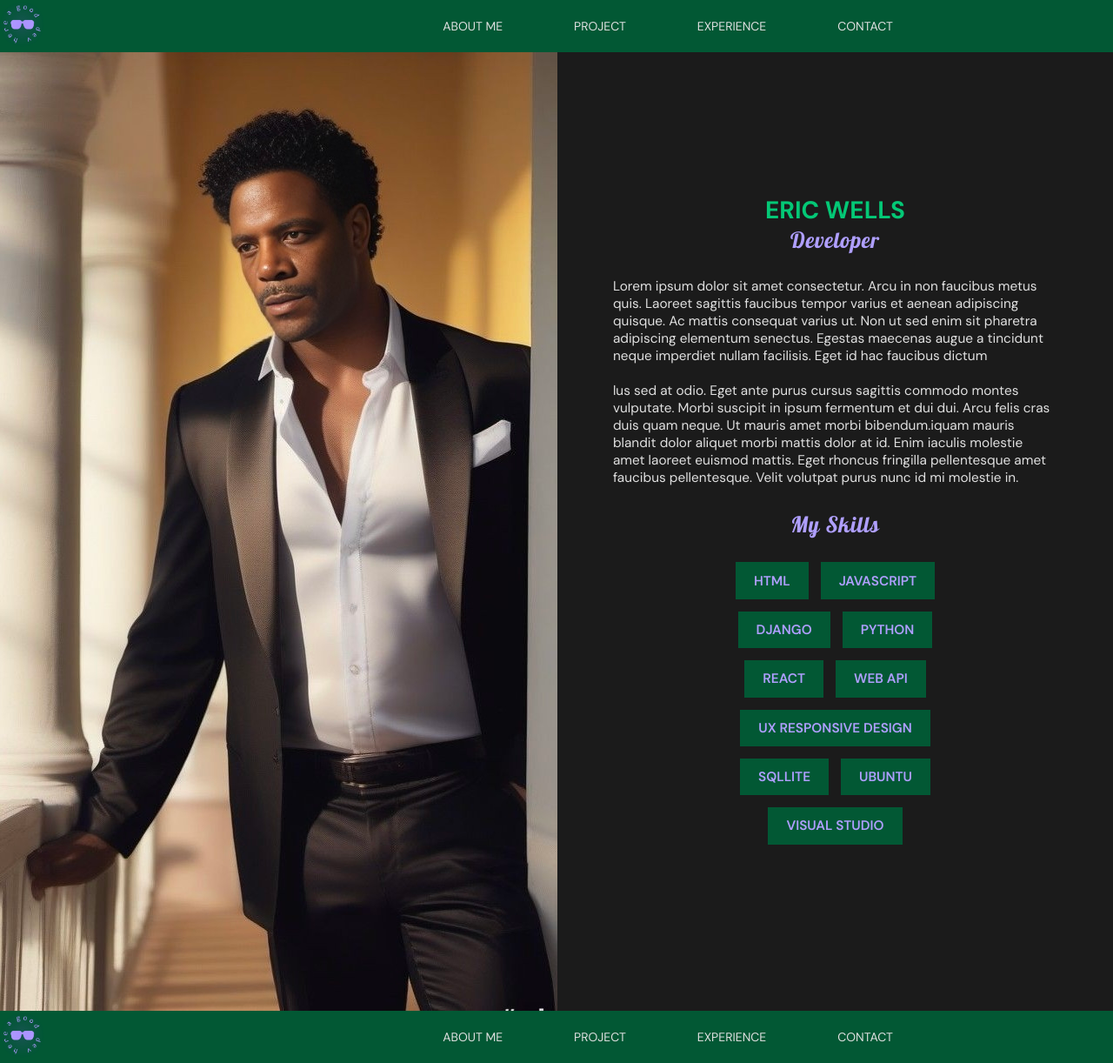
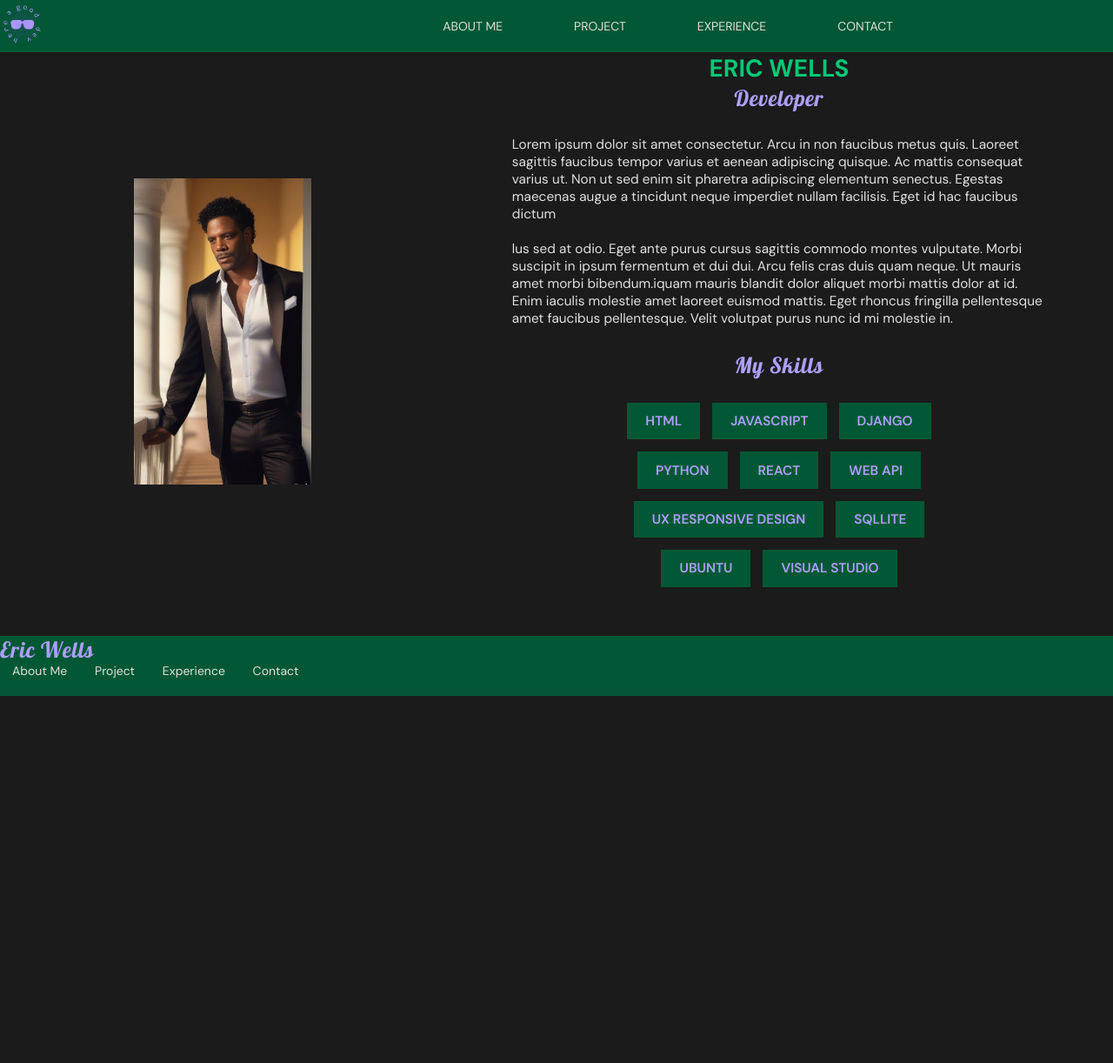
Before and after one commit to dewdaddy35/117-project-cohort42, a Django app: page / in a window 1280 px wide. Shown: the whole page at 87% size. After the commit the page ends 800 px from the top, so only its background shows below. Run offline with Django 5.2, Linux system fonts and the light colour scheme.

Commit message:
fix code

```diff
--- a/config/urls.py
+++ b/config/urls.py
@@ -19,7 +19,6 @@ from django.urls import path, include
 from pages.views import home
 
 urlpatterns = [
-    path("", home, name='home'),
     path('admin/', admin.site.urls),
-    path("pages/", include("pages.urls")),
+    path("", include("pages.urls")),
 ]
--- a/pages/views.py
+++ b/pages/views.py
@@ -6,9 +6,6 @@ from .forms import ContactForm
 def home(request):
     return render(request, 'pages/about_me.html')
 
-
-def test_view(request):
-    return render(request, 'pages/test.html')
 
 def project(request):
     return render(request, 'pages/project.html')
--- a/static/css/base.css
+++ b/static/css/base.css
@@ -46,6 +46,14 @@
 a {
   text-decoration: none;
 }
+
+body {
+  height: 100vh;
+  display: flex;
+  flex-direction: column;
+  justify-content: space-between;
+}
+
 /* Text Style */
 h1 {
   color: var(--secondary-color-600);
--- a/static/css/footer.css
+++ b/static/css/footer.css
@@ -1,8 +1,23 @@
 
 footer {
     background-color: var(--secondary-color);
-    height: 60px;
+    height: 10rem;
     color: white;
+    margin-top: 2rem;
+    align-items: center;
+    justify-content: space-evenly;
 
 
 }
+footer nav {
+    width: max-content;
+
+}
+footer nav a {
+    color: var(--neutral-color);
+    margin: 0px 1rem;
+    height: 2rem;
+}
+footer nav a:hover {
+    border-bottom: solid 3px var(--primary-color);
+}
--- a/static/css/section.css
+++ b/static/css/section.css
@@ -1,12 +1,22 @@
 .about-description-container {
   width: 60%;
 }
+
+.about-image-container {
+  width: 40%;
+}
+
+.about-image-container img {
+  width: 40%;
+}
+
 .tags-container {
   width: 50%;
   flex-wrap: wrap;
   gap: 1rem;
   padding: 2rem;
 }
+
 .about-description-container p {
   width: 80%;
   margin: 2rem 0px;
@@ -23,17 +33,16 @@
   justify-content: center;
   width: 100%;
   gap: 2rem;
-
 }
 .project-card img {
   width: 100%;
-    border-radius: 1%;
+  /* border-radius: 1%;*/
 }
 .project-card {
   width: 25rem;
   display: flex;
   flex-wrap: wrap;
-    padding: .5rem;
+  padding: 0.5rem;
   border-radius: 1%;
   /*border: solid 1px var(--secondary-color-900);*/
 }
@@ -81,7 +90,6 @@
 
 .exp-section {
   padding: 5rem;
-
 }
 
 .exp-list {
@@ -90,7 +98,6 @@
   justify-content: center;
   width: 100%;
   gap: 2rem;
-
 }
 .exp-card {
   width: 25rem;
@@ -99,7 +106,6 @@
   padding: 2rem;
   border-radius: 1%;
   background-color: var(--surface-color);
-
 }
 .exp-h2 {
   text-align: center;
@@ -120,22 +126,17 @@
 }
 .contact-p {
   padding-bottom: 3rem;
-
 }
 .contact-div-p {
   margin-right: auto;
-
 }
 .button {
   padding-top: 1rem;
   gap: 10rem;
-
-
-
-
 }
 .button-send {
-  background-color: gray;}
+  background-color: gray;
+}
 .button-reset {
   background-color: lightgray;
 }
--- a/templates/base.html
+++ b/templates/base.html
@@ -2,21 +2,27 @@
 
 <!DOCTYPE html>
 <html lang="en">
+
 <head>
     <meta charset="UTF-8">
     <meta name="viewport" content="width=device-width, initial-scale=1.0">
-    <title>{% block title %}{% endblock title %}</title>
+
 
     <link rel="preconnect" href="https://fonts.googleapis.com">
     <link rel="preconnect" href="https://fonts.gstatic.com" crossorigin>
-    <link href="https://fonts.googleapis.com/css2?family=DM+Sans:ital,opsz,wght@0,9..40,100..1000;1,9..40,100..1000&family=Lobster&display=swap" rel="stylesheet">
+    <link
+        href="https://fonts.googleapis.com/css2?family=DM+Sans:ital,opsz,wght@0,9..40,100..1000;1,9..40,100..1000&family=Lobster&display=swap"
+        rel="stylesheet">
     <link rel="stylesheet" href="{% static 'css/base.css' %}">
-        <link rel="stylesheet" href="{% static 'css/pages.css' %}">
+    <!-- <link rel="stylesheet" href="{% static 'css/pages.css' %}">-->
     <link rel="stylesheet" href="{% static 'css/header.css' %}">
     <link rel="stylesheet" href="{% static 'css/section.css' %}">
     <link rel="stylesheet" href="{% static 'css/footer.css' %}">
     <link rel="stylesheet" href="{% static 'css/responsive.css' %}">
+
+    <title>{% block title %}{% endblock title %}</title>
 </head>
+
 <body>
     <header class="center-row">
         <!--Left-side-->
@@ -56,38 +62,23 @@
 
     {% endblock content %}
 
-<footer class="center-row">
+    <footer>
 
-    <!--Left-side-->
-    <div class="logo center-row">
         <a href="{% url 'home' %}">
-            <img class="logo" src="{% static 'img/logo.png' %}" alt="">
 
+            <h2>Eric Wells</h2>
         </a>
-    </div>
-<!--right-side-->
-        <nav class="center-row">
 
-        <!--hambuger button-->
-        <input type="checkbox" id="nav-check">
 
-        <div class="nav-btn">
-            <label for="nav-check">
-                <span></span>
-                <span></span>
-                <span></span>
-            </label>
-        </div>
-
-        <!-- Menu Links-->
-        <div class="nav-link center-row">
+        <nav>
             <a href="{% url 'home' %}">About Me</a>
             <a href="{% url 'project' %}">Project</a>
             <a href="{% url 'experience' %}">Experience</a>
             <a href="{% url 'contact' %}">Contact</a>
-        </div>
         </nav>
+
     </footer>
-<script></script>
+
 </body>
+
 </html>
--- a/templates/pages/about_me.html
+++ b/templates/pages/about_me.html
@@ -1,7 +1,7 @@
 {% extends 'base.html' %}
+{% load static %}
+{% block title %}About me{% endblock title %}
 
-{% block title %}About me{% endblock title %}
-{% load static %}
 {% block content %}
     <section class="about-section center-row">
 
```
Also changed, not shown: templates/pages/test.html (deleted, +0 -11 lines), static/css/responsive.css (line endings or trailing spaces). Lines whose indentation alone changed are shown as unchanged.
